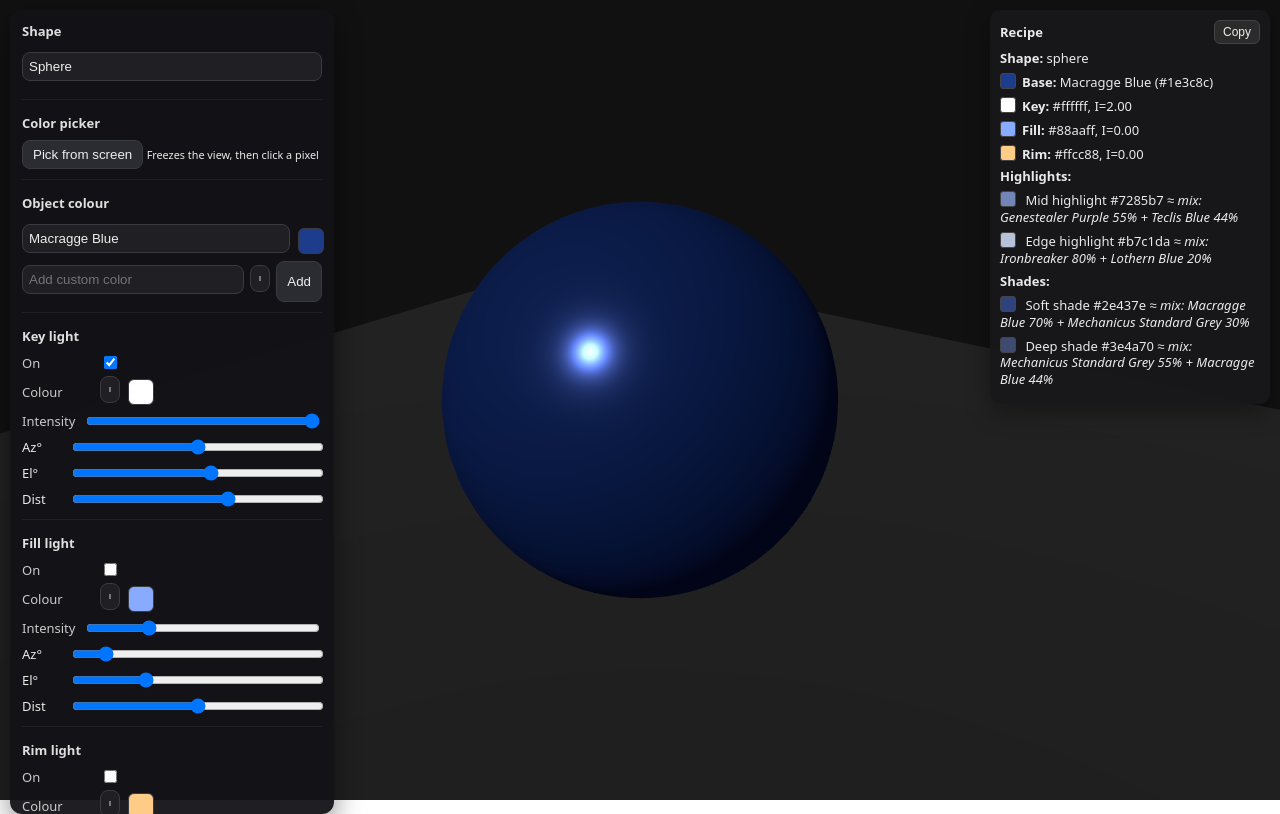
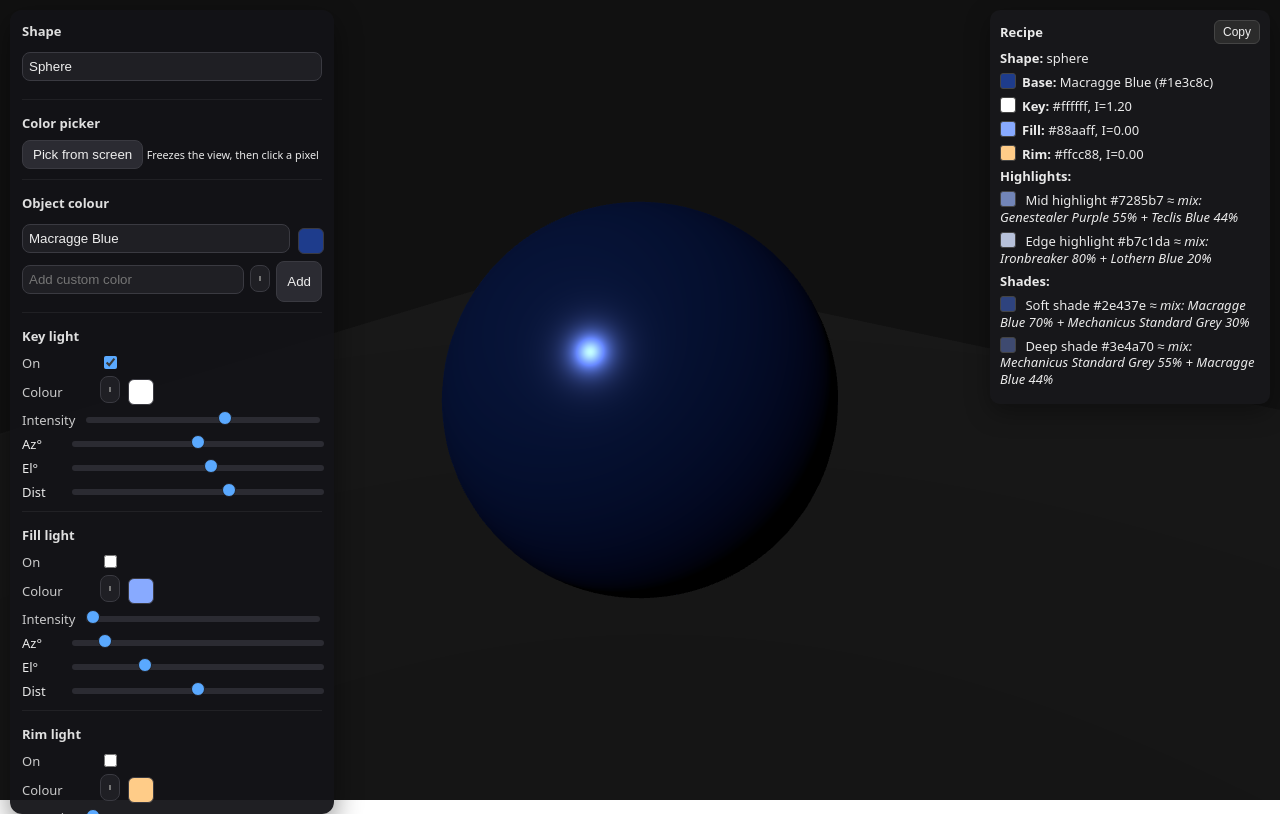
Before and after one commit to mat2m10/OSL_NMM_helper, a plain HTML site: page src/index.html in a window 1280 px wide. Drawn offline with nearby package versions, Linux system fonts and the light colour scheme; animation ran at ten frames a second.

Commit message:
changing a few stuff

```diff
--- a/src/data/presets.js
+++ b/src/data/presets.js
@@ -8,19 +8,22 @@ export const PRESETS = {
     rim:  { color: "#ffffff", intensity: 0.8, pos: [-3, 2, -3] },
     background: 0x111111,
   },
+
+  // Warm OSL: key only; fill & rim disabled (intensity 0)
   warmOsl: {
     objectColor: "XV-88",
     metalness: 0.2, roughness: 0.6, ambient: 0.1,
     key:  { color: "#ff9a3c", intensity: 1.4, pos: [0.8, 1.5, 0.6] },
-    fill: { color: "#335577", intensity: 0.25, pos: [-2, 1.2, -1] },
-    rim:  { color: "#ffd27a", intensity: 0.5, pos: [-1.5, 1.8, -1.5] },
+    fill: { color: "#ffffff", intensity: 0.0, pos: [-2, 1.2, -1] },
+    rim:  { color: "#ffffff", intensity: 0.0, pos: [-1.5, 1.8, -1.5] },
     background: 0x0f0f12,
   },
+
   coldMoon: {
     objectColor: "Macragge Blue",
     metalness: 0.1, roughness: 0.5, ambient: 0.2,
     key:  { color: "#b9d7ff", intensity: 1.1, pos: [2.5, 3.5, 1.5] },
-    fill: { color: "#88aaff", intensity: 0.5, pos: [-2, 1.3, -0.8] },
+    fill: { color: "#ffffff", intensity: 0.5, pos: [-2, 1.3, -0.8] },
     rim:  { color: "#ffffff", intensity: 0.4, pos: [-2.5, 2.0, -2.2] },
     background: 0x0c1016,
   },
--- a/src/main.js
+++ b/src/main.js
@@ -242,10 +242,13 @@ function applyPreset(id) {
 }
 
 function applyStartupState() {
-  // shape
-  if (shapeSelect) { shapeSelect.value = "sphere"; setGeometry("sphere"); }
+  // 1) Shape
+  if (shapeSelect) {
+    shapeSelect.value = "sphere";
+    setGeometry("sphere");
+  }
 
-  // object colour: Macragge Blue
+  // 2) Object colour: Macragge Blue
   const targetName = "Macragge Blue";
   const rgb = runtimePaletteRGB[targetName];
   const objHex = rgb ? rgbToHex(rgb) : "#1e3c8c";
@@ -253,32 +256,42 @@ function applyStartupState() {
     const opts  = Array.from(citadelSelect.options);
     const byTxt = opts.find(o => o.textContent === targetName);
     const byHex = opts.find(o => o.value.toLowerCase() === objHex.toLowerCase());
-    if (byTxt) citadelSelect.value = byTxt.value;
-    else if (byHex) citadelSelect.value = byHex.value;
+    citadelSelect.value = (byTxt?.value || byHex?.value || citadelSelect.value);
   }
   material.color.set(objHex);
-  if (baseSwatch) baseSwatch.style.background = objHex;
+  baseSwatch && (baseSwatch.style.background = objHex);
 
-  // show NMM Steel in the dropdown (no preset apply here)
+  // Show preset name in dropdown (do NOT apply a preset)
   if (presetSelect) presetSelect.value = "nmmSteel";
 
-  // key ON @ 2.0, white
+  // 3) Lights: only key ON; everything else zeroed
+  // Ambient off
+  if (typeof ambient !== "undefined") ambient.intensity = 0;
+
+  // Key ON, white. Pick your default intensity here:
+  //   1.20 = softer look, 2.00 = brighter specular like your earlier build
   if (keyEnabled) keyEnabled.checked = true;
   if (lightColor) lightColor.value = "#ffffff";
-  if (lightIntensity) lightIntensity.value = "2.0";
-  if (LIGHTS?.key) LIGHTS.key.base = 2.0;
+  if (lightIntensity) lightIntensity.value = "1.20"; // change to "2.0" if you prefer
+  if (LIGHTS?.key) LIGHTS.key.base = parseFloat(lightIntensity.value);
   updateLight("key");
 
-  // fill OFF
+  // Fill OFF + intensity 0
   if (fillEnabled) fillEnabled.checked = false;
+  if (fillIntensity) fillIntensity.value = "0";
+  if (LIGHTS?.fill) LIGHTS.fill.base = 0;
   updateLight("fill");
 
-  // rim OFF
+  // Rim OFF + intensity 0
   if (rimEnabled) rimEnabled.checked = false;
+  if (rimIntensity) rimIntensity.value = "0";
+  if (LIGHTS?.rim) LIGHTS.rim.base = 0;
   updateLight("rim");
 
+  // 4) Recipe panel
   updateRecipe();
 }
+
 
 // listeners
 shapeSelect?.addEventListener("change", (e) => { setGeometry(e.target.value); updateRecipe(); });
--- a/src/styles.css
+++ b/src/styles.css
@@ -154,14 +154,6 @@ html, body {
   border: 1px solid #3a3a41;
   background: #ccc; /* will be updated by JS */
 }
-#pickerOverlay {
-  position: absolute;
-  inset: 0;
-  z-index: 9999;
-  cursor: crosshair;
-  background: rgba(0,0,0,0.08);
-}
-#pickerOverlay[hidden] { display: none; }
 
 #pickerHUD {
   position: absolute;
@@ -227,5 +219,51 @@ html, body {
   pointer-events: none;
   z-index: 10000;
 }
+/* --- Force consistent blue accent across platforms (Edge/WebView2) --- */
+:root { --accent: #5aa9ff; }
 
-/* HUD already fine; can stay as-is */
+/* Modern, easy win (works in Edge/Chromium/Firefox) */
+#sidebar input[type="range"],
+#sidebar input[type="checkbox"] {
+  accent-color: var(--accent);
+}
+
+/* Cross-browser custom range styling (thumb + track) */
+#sidebar input[type="range"] {
+  appearance: none;
+  -webkit-appearance: none;
+  height: 6px;
+  background: #2b2b32;               /* track */
+  border-radius: 999px;
+  outline: none;
+}
+
+/* WebKit/Chromium thumb */
+#sidebar input[type="range"]::-webkit-slider-thumb {
+  -webkit-appearance: none;
+  appearance: none;
+  width: 14px; height: 14px;
+  border-radius: 50%;
+  background: var(--accent);
+  border: 1px solid #1f1f24;
+  margin-top: -4px; /* centers thumb on 6px track */
+}
+
+/* Firefox track + thumb */
+#sidebar input[type="range"]::-moz-range-track {
+  height: 6px;
+  background: #2b2b32;
+  border-radius: 999px;
+}
+#sidebar input[type="range"]::-moz-range-thumb {
+  width: 14px; height: 14px;
+  border-radius: 50%;
+  background: var(--accent);
+  border: 1px solid #1f1f24;
+}
+
+#sidebar input[type="range"]::-moz-range-progress {
+  height: 6px;
+  background: color-mix(in srgb, var(--accent) 65%, #2b2b32);
+  border-radius: 999px 0 0 999px;
+}
```
